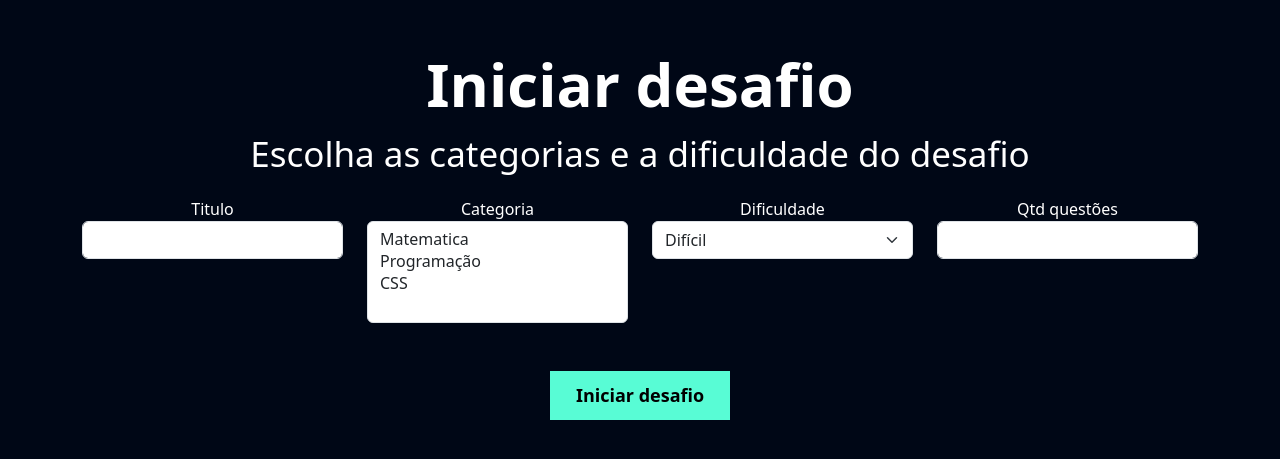
After one commit to fpsnetodf/PSW-9.0, a Django app: page /flashcard/iniciar_desafio/ in a window 1280 px wide. The commit adds this page. Shown: the top 459 px of the page. Run offline with Django 5.2, Linux system fonts and the light colour scheme; data comes from the database, SQL or seed files in the repository; both versions use the stored data as it was after the commit.

Commit message:
flashcard

```diff
--- a/flashcard/admin.py
+++ b/flashcard/admin.py
@@ -1,8 +1,11 @@
 from django.contrib import admin
-from .models import Categoria, Flashcard
+from .models import Categoria, Flashcard, Desafio, FlashcardDesafio
 
 
 
 admin.site.register(Categoria)
 admin.site.register(Flashcard)
 # Register your models here.
+
+admin.site.register(Desafio)
+admin.site.register(FlashcardDesafio)
--- a/flashcard/models.py
+++ b/flashcard/models.py
@@ -18,3 +18,26 @@ class Flashcard(models.Model):
 
     def __str__(self):
         return self.pergunta
+
+
+class FlashcardDesafio(models.Model):
+    flashcard = models.ForeignKey(Flashcard, on_delete=models.DO_NOTHING)
+    respondido = models.BooleanField(default=False)
+    acertou = models.BooleanField(default=False)
+
+    def __str__(self):
+        return self.flashcard.pergunta
+
+
+class Desafio(models.Model):
+    user = models.ForeignKey(User, on_delete=models.DO_NOTHING)
+    titulo = models.CharField(max_length=100)
+    categoria = models.ManyToManyField(Categoria)
+    quantidade_perguntas = models.IntegerField()
+    dificuldade = models.CharField(
+        max_length=1, choices=Flashcard.DIFICULDADE_CHOICES
+    )
+    flashcards = models.ManyToManyField(FlashcardDesafio)
+
+    def __str__(self):
+        return self.titulo
--- /dev/null
+++ b/flashcard/templates/iniciar_desafio.html
@@ -0,0 +1,58 @@
+{% extends "base.html" %}
+{% load static %}
+
+{% block 'cabecalho' %}
+
+    <link href="{% static 'usuarios/css/cadastro.css' %}" rel="stylesheet">
+    <link href="{% static 'flashcard/css/novo_flashcard.css' %}" rel="stylesheet">
+    <link href="{% static 'flashcard/css/iniciar_desafio.css' %}" rel="stylesheet">
+
+{% endblock 'cabecalho' %}
+
+
+{% block 'conteudo' %}
+    <div class="container ctx">
+        <br>
+        <br>
+        <h2 class="fonte-principal">Iniciar desafio</h2>
+        <p class="fonte-secundaria">Escolha as categorias e a dificuldade do desafio</p>
+        <div class="row">
+
+                <div class="col-md">
+                    <form action="" method="POST">{% csrf_token%}
+                    <label for="">Titulo</label>
+                    <input type="text" class="form-control" name="titulo">
+                </div>
+                <div class="col-md">
+                    <label>Categoria</label>
+                    <select name="categoria" class="form-select" multiple>
+                        {% for categoria in categorias %}
+                            <option value="{{categoria.id}}">
+                                {{categoria.nome}}
+                            </option>
+                        {% endfor %}
+                    </select>
+                </div>
+                <div class="col-md">
+                    <label>Dificuldade</label>
+                    <select name="dificuldade" class="form-select">
+                        {% for dificuldade in dificuldades %}
+                            <option value="{{dificuldade.0}}">
+                                {{dificuldade.1}}
+                            </option>
+                        {% endfor %}
+                    </select>
+                </div>
+
+                <div class="col-md">
+                    <label>Qtd questões</label>
+                    <input type="number" class="form-control" name="qtd_perguntas">
+                </div>
+
+        </div>
+        <br>
+        <br>
+        <input type="submit" class="btn-cadastro" value="Iniciar desafio">
+        </form>
+    </div>
+{% endblock 'conteudo' %}
--- a/flashcard/urls.py
+++ b/flashcard/urls.py
@@ -3,4 +3,7 @@ from . import views
 
 urlpatterns = [
     path('novo_flashcard/', views.novo_flashcard, name='novo_flashcard'),
+    path('deletar_flashcard/<int:id>', views.deletar_flashcard, name='deletar-flashcard'),
+    path('iniciar_desafio/', views.iniciar_desafio, name='iniciar-desafio'),
+    path('listar_desafio/', views.listar_desafio, name='listar_desafio'),
 ]
--- a/flashcard/views.py
+++ b/flashcard/views.py
@@ -1,20 +1,108 @@
-from django.http import HttpResponse
-from django.shortcuts import render
-from .models import Categoria
-# Create your views here.
+from django.shortcuts import render, redirect
+from .models import Categoria, Flashcard, Desafio, FlashcardDesafio
+from django.contrib.messages import add_message, constants
+# from django.http import HttpResponse
 
 def novo_flashcard(request):
-    if request.method == 'GET':
+    if not request.user.is_authenticated:
+        return redirect("/usuarios/logar")
+
+    elif request.method == "POST":
+        pergunta = request.POST.get('pergunta')
+        resposta = request.POST.get('resposta')
+        categoria = request.POST.get('categoria')
+        dificuldade = request.POST.get('dificuldade')
+        # return HttpResponse(f"{pergunta}, {resposta}, {categoria}, {dificuldade}")
+        if len(pergunta.strip()) == 0 or len(resposta.strip()) == 0:
+            add_message(request, constants.ERROR, "Preencha os campos de perguntas e respostas")
+            return redirect('/flashcard/novo_flashcard/')
+
+        novo_card = Flashcard(user=request.user, pergunta=pergunta, categoria_id=categoria, dificuldade=dificuldade, resposta=resposta)
+        novo_card.save()
+        add_message(request, constants.SUCCESS, "Flashcard cadastrado com sucesso!!")
+        return redirect("/flashcard/novo_flashcard/")
+        # return redirect('/usuarios/cadastro')
+
+    else:
+        categorias = Categoria.objects.all()
+        flashcards = Flashcard.objects.filter(user=request.user)
+
+        categoria_filtrar = request.GET.get('categoria')
+        dificuldade_filtrar = request.GET.get('dificuldade')
+        if categoria_filtrar:
+            flashcards = flashcards.filter(categoria__id=categoria_filtrar)
+
+        if dificuldade_filtrar:
+            flashcards = flashcards.filter(dificuldade=dificuldade_filtrar)
         return render(
             request,
-            'novo_flashcard.html',
+            'novo_flashcard.html',{"categorias":categorias, "flashcards": flashcards, "dificuldades":Flashcard.DIFICULDADE_CHOICES}
         )
-    elif request.method == "POST":
-        cat = Categoria.objects.all()
 
-        pergunta = request.POST.get("pergunta")
-        resposta = request.POST.get("resposta")
-        categoria = request.POST.get("categoria")
-        dificuldade = request.POST.get("dificuldade")
 
-        return HttpResponse(f"{pergunta}, {resposta}, {categoria}, {dificuldade}")
+def deletar_flashcard(request, id):
+    # validar o user
+    card = Flashcard.objects.get(id=id)
+    card.delete()
+    add_message(request, constants.SUCCESS, "Flashcard deletado com sucesso.")
+    return redirect('novo_flashcard')
+
+
+def iniciar_desafio(request):
+    if request.method == 'GET':
+        categorias = Categoria.objects.all()
+        dificuldades = Flashcard.DIFICULDADE_CHOICES
+        return render(
+            request,
+            'iniciar_desafio.html',
+            {'categorias': categorias, 'dificuldades': dificuldades},
+        )
+    elif request.method == 'POST':
+        titulo = request.POST.get('titulo')
+        categorias = request.POST.getlist('categoria')
+        dificuldade = request.POST.get('dificuldade')
+        qtd_perguntas = request.POST.get('qtd_perguntas')
+
+        desafio = Desafio(
+            user=request.user,
+            titulo=titulo,
+            quantidade_perguntas=qtd_perguntas,
+            dificuldade=dificuldade,
+        )
+        desafio.save()
+
+        desafio.categoria.add(*categorias)
+
+        flashcards = (
+            Flashcard.objects.filter(user=request.user)
+            .filter(dificuldade=dificuldade)
+            .filter(categoria_id__in=categorias)
+            .order_by('?')
+        )
+
+        if flashcards.count() < int(qtd_perguntas):
+            return redirect('/flashcard/iniciar_desafio/')
+
+        flashcards = flashcards[: int(qtd_perguntas)]
+
+        for f in flashcards:
+            flashcard_desafio = FlashcardDesafio(
+                flashcard=f,
+            )
+            flashcard_desafio.save()
+            desafio.flashcards.add(flashcard_desafio)
+
+        desafio.save()
+
+        return redirect(f'/flashcard/desafio/{desafio.id}')
+
+
+def listar_desafio(request):
+    desafios = Desafio.objects.filter(user=request.user)
+    return render(
+        request,
+        'listar_desafio.html',
+        {
+            'desafios': desafios,
+        },
+    )
--- /dev/null
+++ b/static/flashcard/css/iniciar_desafio.css
@@ -0,0 +1,12 @@
+.fonte-principal{
+    font-weight: bold;
+    font-size: 60px;
+}
+
+.fonte-secundaria{
+    font-size: 35px;
+}
+
+.ctx{
+    text-align: center;
+}
--- a/study_async/settings.py
+++ b/study_async/settings.py
@@ -106,9 +106,9 @@ AUTH_PASSWORD_VALIDATORS = [
 # Internationalization
 # https://docs.djangoproject.com/en/5.0/topics/i18n/
 
-LANGUAGE_CODE = 'en-us'
+LANGUAGE_CODE = 'pt-br'
 
-TIME_ZONE = 'UTC'
+TIME_ZONE = 'America/Sao_Paulo'
 
 USE_I18N = True
 
```
Also changed, not shown: flashcard/templates/listar_desafio.html (added, +65 -0 lines), flashcard/templates/novo_flashcard.html (+42 -15 lines), static/flashcard/css/desafio.css (added, +65 -0 lines), db.sqlite3, flashcard/migrations/0002_flashcarddesafio_desafio.py (added).
